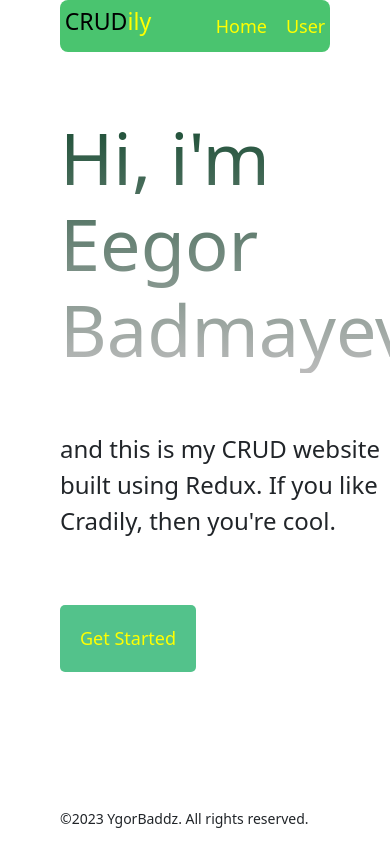
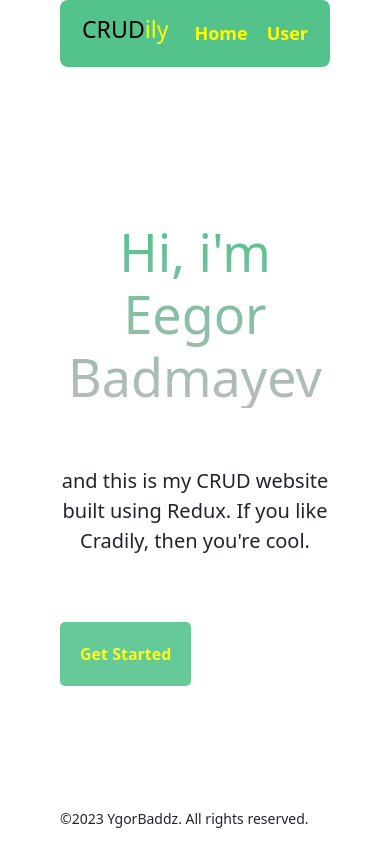
Before and after one commit to YgorBaddz/CRUDily-the-CRUD-site, a React (Vite) app: page / in a window 390 px wide. Built offline with nearby package versions, Linux system fonts and the light colour scheme; the HTML template or start-up script is replaced by a standard one.

Commit message:
responsivness added

```diff
--- a/src/App.css
+++ b/src/App.css
@@ -1,9 +1,9 @@
 .header {
   width: 100%;
-  background-color: rgb(74, 196, 111);
+  background-color: #53c28b;
   border-radius: 8px;
   color: #fff;
-  padding: 1%;
+  padding: 10px 20px;
   text-align: left;
   display: flex;
   align-items: center;
@@ -11,7 +11,7 @@
 }
 
 .header a span {
-  color: black;
+  color: #000;
   transition: 0.2s ease all;
 }
 
@@ -19,12 +19,16 @@
   color: yellow;
 }
 
-a {
+.header a {
   text-decoration: none !important;
   font-size: 18px;
   color: yellow !important;
   padding: 2px;
   transition: 0.7s ease all;
+  font-weight: 600;
+}
+
+.header a {
 }
 
 .card-header {
@@ -42,45 +46,3 @@ a {
   align-items: center;
   justify-content: space-between;
 }
-/* #root {
-  max-width: 1280px;
-  margin: 0 auto;
-  padding: 2rem;
-  text-align: center;
-}
-
-.logo {
-  height: 6em;
-  padding: 1.5em;
-  will-change: filter;
-  transition: filter 300ms;
-}
-.logo:hover {
-  filter: drop-shadow(0 0 2em #646cffaa);
-}
-.logo.react:hover {
-  filter: drop-shadow(0 0 2em #61dafbaa);
-}
-
-@keyframes logo-spin {
-  from {
-    transform: rotate(0deg);
-  }
-  to {
-    transform: rotate(360deg);
-  }
-}
-
-@media (prefers-reduced-motion: no-preference) {
-  a:nth-of-type(2) .logo {
-    animation: logo-spin infinite 20s linear;
-  }
-}
-
-.card {
-  padding: 2em;
-}
-
-.read-the-docs {
-  color: #888;
-} */
--- a/src/components/Home.jsx
+++ b/src/components/Home.jsx
@@ -6,6 +6,9 @@ const Home = () => {
   return (
     <>
       <div className={styles.container}>
+        <div className={styles.side}>
+          <img src={cradily} className={styles.cradily} alt="" />
+        </div>
         <div className={styles.side}>
           <h1 className={styles.title}>Hi, i'm Eegor Badmayev</h1>
           <p className={styles.desc}>
@@ -16,9 +19,6 @@ const Home = () => {
             Get Started
           </Link>
         </div>
-        <div className={styles.side}>
-          <img src={cradily} className={styles.cradily} alt="" />
-        </div>
       </div>
     </>
   );
--- a/src/components/Home.module.css
+++ b/src/components/Home.module.css
@@ -20,7 +20,7 @@
 
 .title {
   font-size: 72px;
-  background: linear-gradient(to bottom, #194c33, #bbb);
+  background: linear-gradient(to bottom, #53c28b, #bbb);
   -webkit-background-clip: text;
   -webkit-text-fill-color: transparent;
 }
@@ -43,8 +43,69 @@
   padding: 20px;
   cursor: pointer;
   background-color: #53c28b;
+  color: yellow !important;
+  font-weight: 600;
   border: none;
   border-radius: 5px;
   width: max-content;
   color: white;
+  transition: 0.3s ease all;
+  position: relative;
+  text-decoration: none;
 }
+
+.button::before {
+  content: "";
+  position: absolute;
+  top: 0;
+  left: 0;
+  width: 100%;
+  height: 100%;
+  z-index: 1;
+  background-color: rgba(255, 255, 255, 0.108);
+  transition: all 0.3s;
+}
+
+.button:hover::before {
+  opacity: 0;
+  transform: scale(0.5, 0.5);
+}
+
+.button::after {
+  content: "";
+  position: absolute;
+  top: 0;
+  left: 0;
+  width: 100%;
+  height: 100%;
+  z-index: 1;
+  opacity: 0;
+  transition: all 0.3s;
+  border: 1px solid rgba(255, 255, 255, 0.5);
+  transform: scale(1.2, 1.2);
+}
+
+.button:hover::after {
+  opacity: 1;
+  transform: scale(1, 1);
+}
+
+@media screen and (max-width: 800px) {
+  .cradily {
+    display: none;
+  }
+
+  .container {
+    flex-direction: column;
+  }
+
+  .title {
+    font-size: 52px;
+    text-align: center;
+  }
+
+  .desc {
+    font-size: 20px;
+    text-align: center;
+  }
+}
--- a/src/components/UserListing.jsx
+++ b/src/components/UserListing.jsx
@@ -2,6 +2,7 @@ import { connect } from "react-redux";
 import { FetchUserList, RemoveUser } from "../Redux/Action";
 import { useEffect } from "react";
 import { Link } from "react-router-dom";
+import styles from "./UserListing.module.css";
 
 const UserListing = (props) => {
   useEffect(() => {
@@ -32,7 +33,8 @@ const UserListing = (props) => {
           </Link>
         </div>
         <div className="card-body">
-          <table className="table table-bordered table-dark">
+          <div className="table-responsive-sm table-responsive-md">
+            <table className="table table-bordered table-dark ">
               <thead className="">
                 <tr>
                   <td>Code</td>
@@ -53,6 +55,7 @@ const UserListing = (props) => {
                       <td>{item.phone}</td>
                       <td>{item.role}</td>
                       <td>
+                        <div className={styles.buttons}>
                           <Link
                             to={"/user/edit/" + item.id}
                             className="btn btn-primary"
@@ -67,11 +70,13 @@ const UserListing = (props) => {
                           >
                             Delete
                           </button>
+                        </div>
                       </td>
                     </tr>
                   ))}
               </tbody>
             </table>
+          </div>
         </div>
       </div>
     </>
--- /dev/null
+++ b/src/components/UserListing.module.css
@@ -0,0 +1,5 @@
+.buttons {
+  display: flex;
+  align-items: center;
+  justify-content: space-between;
+}
```
Lines whose indentation alone changed are shown as unchanged.
